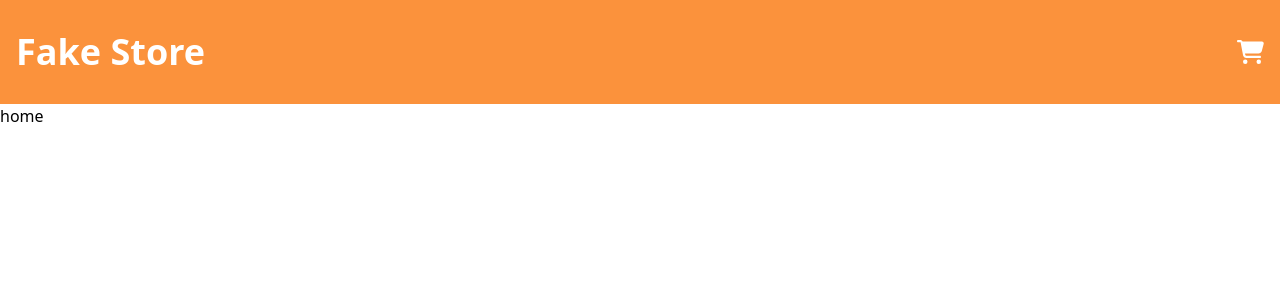
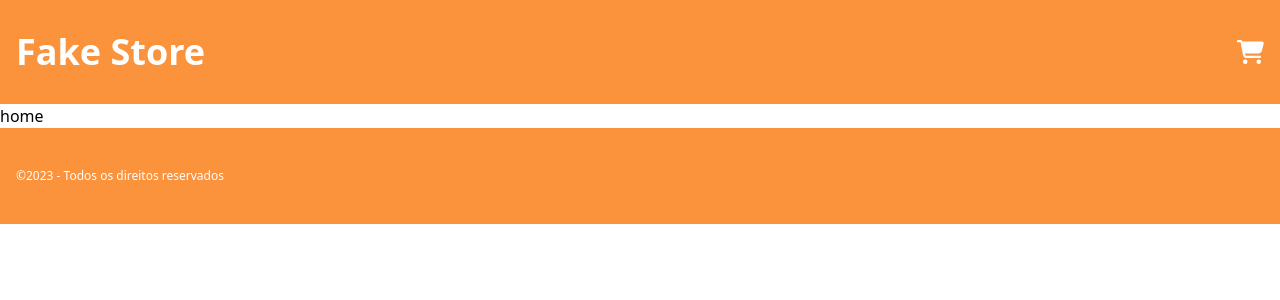
Before and after one commit to bruno-caike/fake-store, a React (Vite) app: page / in a window 1280 px wide. Shown: the top 300 px of the page. Built offline with nearby package versions, Linux system fonts and the light colour scheme.

Commit message:
feito o footer

```diff
--- a/src/components/Base.jsx
+++ b/src/components/Base.jsx
@@ -1,10 +1,12 @@
 import '../assets/css/app.css';
 import Header from './Header';
+import Footer from './Footer';
 
 const Base = ({ children }) => (
     <>
         <Header />
         {children}
+        <Footer />
     </>
 );
 
--- /dev/null
+++ b/src/components/Footer.jsx
@@ -0,0 +1,11 @@
+const Footer = () => {
+    return (
+        <footer className="bg-orange-400">
+            <div className="container flex items-center h-24">
+                <p className="text-white text-xs">©2023 - Todos os direitos reservados</p>
+            </div>
+        </footer>
+    );
+}
+
+export default Footer;
```
